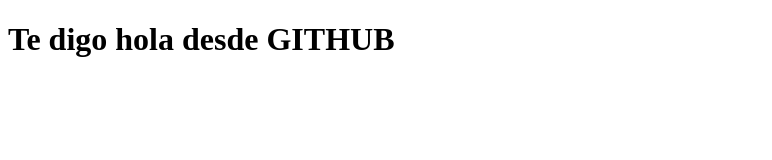
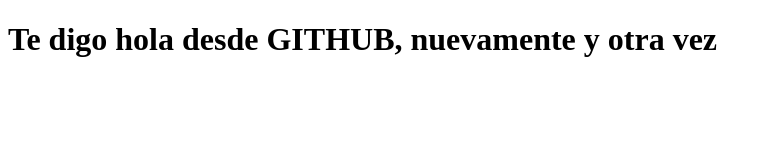
Before and after one commit to PabloPrisma/test, a plain HTML site: page index.html in a window 1280 px wide. Shown: the whole page, without its empty margins (0-772 px from the left). Drawn offline with Linux system fonts and the light colour scheme.

Commit message:
Update Index.html

```diff
--- a/index.html
+++ b/index.html
@@ -4,6 +4,6 @@
 	<title>Hola desde GITHUB</title>
 </head>
 <body>
-<h1>Te digo hola desde GITHUB</h1>
+<h1>Te digo hola desde GITHUB, nuevamente y otra vez</h1>
 </body>
 </html>
```
